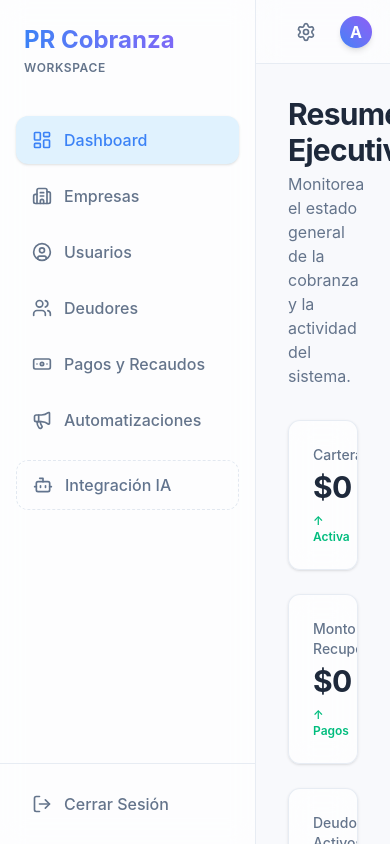
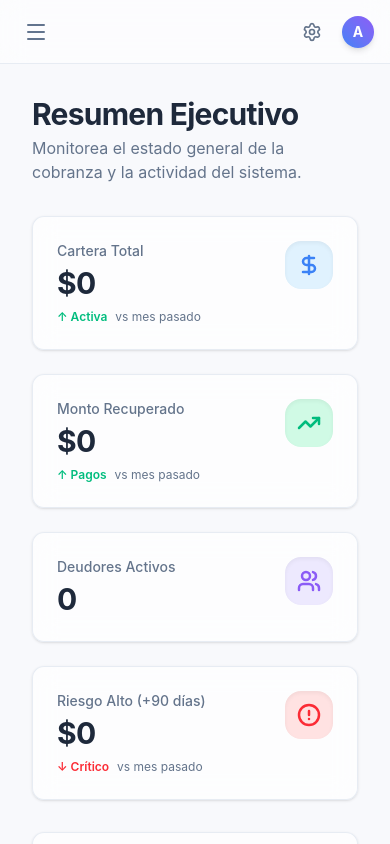
Before and after one commit to bccarrillo/pr-cobranza, a React app in the folder frontend/: page / in a window 390 px wide. Built offline with nearby package versions, Linux system fonts and the light colour scheme; no server answers; the HTML template or start-up script is replaced by a standard one.

Commit message:
Update responsive

```diff
--- a/frontend/src/components/Layout/Layout.jsx
+++ b/frontend/src/components/Layout/Layout.jsx
@@ -1,22 +1,42 @@
-import React from 'react';
+import React, { useState } from 'react';
 import { NavLink, Outlet } from 'react-router-dom';
-import { LayoutDashboard, Users, Settings, LogOut, Building2, UserCircle, UploadCloud, Bot, Banknote, Megaphone } from 'lucide-react';
+import { LayoutDashboard, Users, Settings, LogOut, Building2, UserCircle, UploadCloud, Bot, Banknote, Megaphone, Menu, X } from 'lucide-react';
 
 const Layout = () => {
+  const [isMobileMenuOpen, setIsMobileMenuOpen] = useState(false);
+
   return (
-    <div className="flex h-screen bg-light-bg text-light-text-primary font-sans">
+    <div className="flex h-screen bg-light-bg text-light-text-primary font-sans overflow-hidden">
+
+      {/* Mobile Overlay */}
+      {isMobileMenuOpen && (
+        <div
+          className="fixed inset-0 bg-slate-900/50 backdrop-blur-sm z-40 md:hidden"
+          onClick={() => setIsMobileMenuOpen(false)}
+        />
+      )}
+
       {/* Sidebar - Glassmorphism */}
-      <aside className="w-64 bg-white/70 backdrop-blur-md border-r border-slate-200/80 flex flex-col transition-all duration-300 relative z-10">
-        <div className="p-6">
-          <h1 className="text-2xl font-bold bg-clip-text text-transparent bg-gradient-to-r from-light-blue to-light-purple">
-            PR Cobranza
-          </h1>
-          <p className="text-xs text-light-text-secondary mt-1 tracking-wider uppercase font-semibold">Workspace</p>
+      <aside className={`fixed md:relative inset-y-0 left-0 w-64 bg-white/90 md:bg-white/70 backdrop-blur-md border-r border-slate-200/80 flex flex-col transition-transform duration-300 z-50 ${isMobileMenuOpen ? 'translate-x-0' : '-translate-x-full md:translate-x-0'}`}>
+        <div className="p-6 flex justify-between items-center">
+          <div>
+            <h1 className="text-2xl font-bold bg-clip-text text-transparent bg-gradient-to-r from-light-blue to-light-purple">
+              PR Cobranza
+            </h1>
+            <p className="text-xs text-light-text-secondary mt-1 tracking-wider uppercase font-semibold">Workspace</p>
+          </div>
+          <button
+            className="md:hidden p-1 text-slate-400 hover:text-slate-600"
+            onClick={() => setIsMobileMenuOpen(false)}
+          >
+            <X size={24} />
+          </button>
         </div>
 
-        <nav className="flex-1 px-4 space-y-2 mt-4">
+        <nav className="flex-1 px-4 space-y-2 mt-4 overflow-y-auto pb-4">
           <NavLink
             to="/"
+            onClick={() => setIsMobileMenuOpen(false)}
             className={({ isActive }) =>
               `flex items-center gap-3 px-4 py-3 rounded-xl transition-all duration-300 font-medium ${
                 isActive
@@ -31,6 +51,7 @@ const Layout = () => {
 
           <NavLink
             to="/tenants"
+            onClick={() => setIsMobileMenuOpen(false)}
             className={({ isActive }) =>
               `flex items-center gap-3 px-4 py-3 rounded-xl transition-all duration-300 font-medium ${
                 isActive
@@ -45,6 +66,7 @@ const Layout = () => {
 
           <NavLink
             to="/users"
+            onClick={() => setIsMobileMenuOpen(false)}
             className={({ isActive }) =>
               `flex items-center gap-3 px-4 py-3 rounded-xl transition-all duration-300 font-medium ${
                 isActive
@@ -59,6 +81,7 @@ const Layout = () => {
 
           <NavLink
             to="/debtors"
+            onClick={() => setIsMobileMenuOpen(false)}
             className={({ isActive }) =>
               `flex items-center gap-3 px-4 py-3 rounded-xl transition-all duration-300 font-medium ${
                 isActive
@@ -73,6 +96,7 @@ const Layout = () => {
 
           <NavLink
             to="/payments"
+            onClick={() => setIsMobileMenuOpen(false)}
             className={({ isActive }) =>
               `flex items-center gap-3 px-4 py-3 rounded-xl transition-all duration-300 font-medium ${
                 isActive
@@ -87,6 +111,7 @@ const Layout = () => {
 
           <NavLink
             to="/campaigns"
+            onClick={() => setIsMobileMenuOpen(false)}
             className={({ isActive }) =>
               `flex items-center gap-3 px-4 py-3 rounded-xl transition-all duration-300 font-medium ${
                 isActive
@@ -101,6 +126,7 @@ const Layout = () => {
 
           <NavLink
             to="/ai-integration"
+            onClick={() => setIsMobileMenuOpen(false)}
             className={({ isActive }) =>
               `flex items-center gap-3 px-4 py-3 rounded-xl transition-all duration-300 font-medium mt-4 border border-dashed border-slate-200 ${
                 isActive
@@ -114,7 +140,7 @@ const Layout = () => {
           </NavLink>
         </nav>
 
-        <div className="p-4 border-t border-slate-200/80 mt-auto">
+        <div className="p-4 border-t border-slate-200/80 mt-auto bg-white/50">
           <button className="flex w-full items-center gap-3 px-4 py-3 rounded-xl transition-all duration-300 text-light-text-secondary hover:bg-red-50 hover:text-red-500 font-medium">
             <LogOut size={20} />
             <span>Cerrar Sesión</span>
@@ -123,17 +149,23 @@ const Layout = () => {
       </aside>
 
       {/* Main Content */}
-      <main className="flex-1 flex flex-col h-screen overflow-hidden">
+      <main className="flex-1 flex flex-col h-screen overflow-hidden w-full">
         {/* Top Navbar */}
-        <header className="h-16 bg-white/50 backdrop-blur-md border-b border-slate-200/80 flex items-center justify-between px-8 z-10">
+        <header className="h-16 bg-white/50 backdrop-blur-md border-b border-slate-200/80 flex items-center justify-between px-4 md:px-8 z-10">
           <div className="flex items-center text-light-text-secondary">
+            <button
+              className="md:hidden p-2 mr-2 rounded-lg hover:bg-slate-100 transition-colors text-slate-500"
+              onClick={() => setIsMobileMenuOpen(true)}
+            >
+              <Menu size={24} />
+            </button>
             {/* Breadcrumbs placeholder or Search bar */}
           </div>
-          <div className="flex items-center gap-4">
+          <div className="flex items-center gap-3 md:gap-4">
             <button className="p-2 rounded-full hover:bg-slate-100 transition-colors text-light-text-secondary">
               <Settings size={20} />
             </button>
-            <div className="w-8 h-8 rounded-full bg-gradient-to-tr from-light-blue to-light-purple flex items-center justify-center text-white font-bold shadow-md">
+            <div className="w-8 h-8 rounded-full bg-gradient-to-tr from-light-blue to-light-purple flex items-center justify-center text-white font-bold shadow-md text-sm md:text-base">
               A
             </div>
           </div>
--- a/frontend/src/pages/Debtors.jsx
+++ b/frontend/src/pages/Debtors.jsx
@@ -168,15 +168,15 @@ const Debtors = () => {
 
         {/* Table Content */}
         <div className="flex-1 overflow-auto">
-          <table className="w-full text-left border-collapse">
+          <table className="w-full min-w-[800px] text-left border-collapse">
             <thead className="bg-slate-50/80 sticky top-0 backdrop-blur-sm z-10">
               <tr>
-                <th className="py-3 px-6 text-xs font-semibold text-light-text-secondary uppercase tracking-wider border-b border-slate-200">Cliente</th>
-                <th className="py-3 px-6 text-xs font-semibold text-light-text-secondary uppercase tracking-wider border-b border-slate-200">Identificación</th>
-                <th className="py-3 px-6 text-xs font-semibold text-light-text-secondary uppercase tracking-wider border-b border-slate-200">Deuda Total</th>
-                <th className="py-3 px-6 text-xs font-semibold text-light-text-secondary uppercase tracking-wider border-b border-slate-200">Días Mora</th>
-                <th className="py-3 px-6 text-xs font-semibold text-light-text-secondary uppercase tracking-wider border-b border-slate-200">Estado</th>
-                <th className="py-3 px-6 text-xs font-semibold text-light-text-secondary uppercase tracking-wider border-b border-slate-200 text-right">Acciones</th>
+                <th className="py-3 px-4 md:px-6 text-xs font-semibold text-light-text-secondary uppercase tracking-wider border-b border-slate-200">Cliente</th>
+                <th className="py-3 px-4 md:px-6 text-xs font-semibold text-light-text-secondary uppercase tracking-wider border-b border-slate-200">Identificación</th>
+                <th className="py-3 px-4 md:px-6 text-xs font-semibold text-light-text-secondary uppercase tracking-wider border-b border-slate-200">Deuda Total</th>
+                <th className="py-3 px-4 md:px-6 text-xs font-semibold text-light-text-secondary uppercase tracking-wider border-b border-slate-200">Días Mora</th>
+                <th className="py-3 px-4 md:px-6 text-xs font-semibold text-light-text-secondary uppercase tracking-wider border-b border-slate-200">Estado</th>
+                <th className="py-3 px-4 md:px-6 text-xs font-semibold text-light-text-secondary uppercase tracking-wider border-b border-slate-200 text-right">Acciones</th>
               </tr>
             </thead>
             <tbody className="divide-y divide-slate-100">
```
